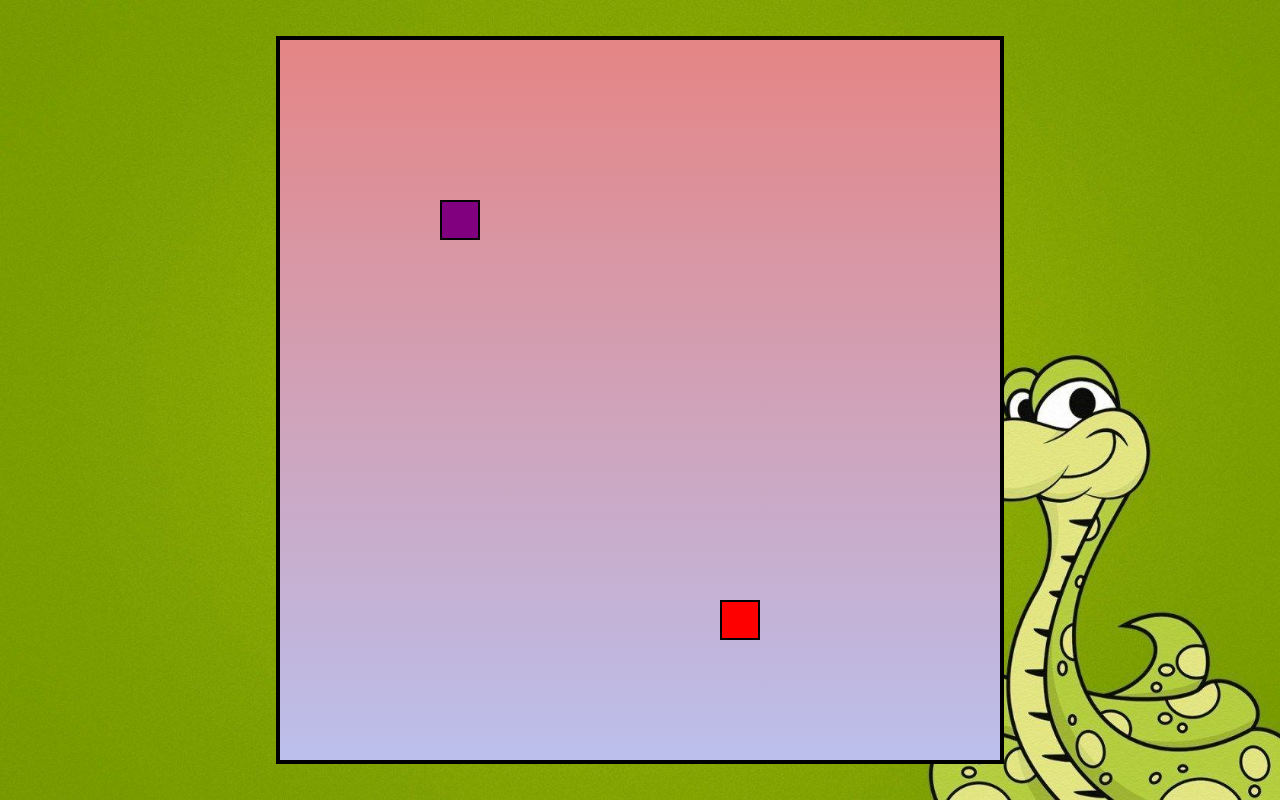
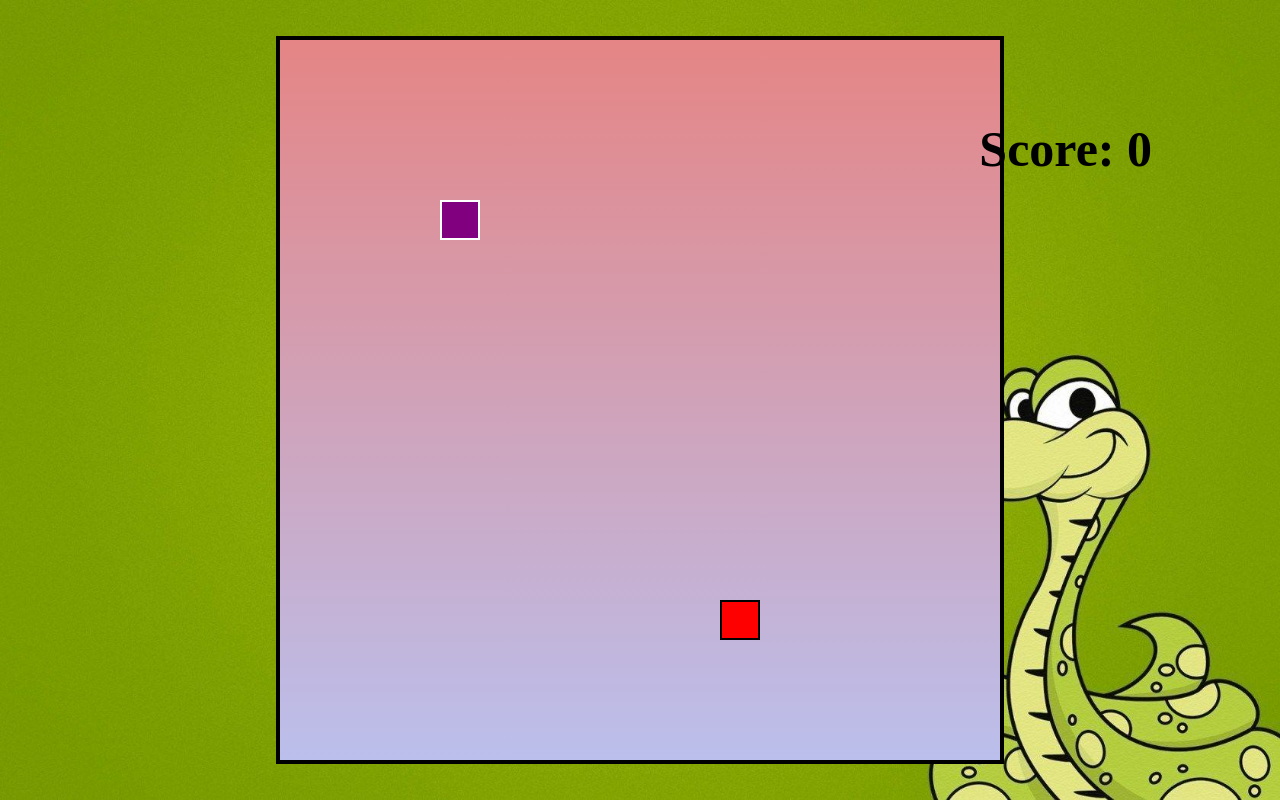
Before and after one commit to SubhamPaul21/Snake_Game_JS, a plain HTML site: page index.html in a window 1280 px wide. Drawn offline with Linux system fonts and the light colour scheme.

Commit message:
displays score beside the board

```diff
--- a/css/style.css
+++ b/css/style.css
@@ -13,6 +13,14 @@
     align-items: center;
 }
 
+#score {
+    font-size: 50px;
+    font-weight: bold;
+    position: absolute;
+    right: 10%;
+    top: 15%;
+}
+
 #board {
     height: 90vmin;
     width: 90vmin;
@@ -25,15 +33,16 @@
 
 .snakeHead {
     background-color: red;
-    border: 2px black solid;
+    border: .25vmin black solid;
 }
 
 .snakeBody {
     background-color: rgb(37, 168, 8);
-    border: 2px black solid;
+    border: .25vmin black solid;
+    border-radius: 10px;
 }
 
 .food {
     background-color: purple;
-    border: 2px black solid;
+    border: .25vmin white solid;
 }
--- a/index.html
+++ b/index.html
@@ -10,9 +10,8 @@
 
 <body>
     <div class="body">
-        <div id="board">
-
-        </div>
+        <div id="score"></div>
+        <div id="board"></div>
     </div>
 </body>
 <script type="module" src="js/index.js"></script>
--- a/js/index.js
+++ b/js/index.js
@@ -29,6 +29,8 @@ function gameEngine() {
     let board = document.getElementById("board");
     // declared to remove any redundant items from the board
     board.innerHTML = "";
+    // Display score
+    document.getElementById("score").innerHTML = `Score: ${score}`;
     // Display/Render the snake in the board
     displaySnake(board);
     // Display/Render the food in the board
@@ -63,6 +65,7 @@ function updateSnake() {
             { x: 12, y: 15 },
         ];
         score = 0;
+        document.getElementById("score").innerHTML = `Score: ${score}`;
         GAMEPLAY_SOUND.play();
     } else {
         for (let index = snakeArr.length - 2; index >= 0; index--) {
@@ -97,6 +100,7 @@ function updateFoodPosition() {
         snakeArr.unshift({ x: snakeArr[0].x + inputDir.x, y: snakeArr[0].y + inputDir.y });
         // Increment the score when snake eats the food
         score += 1;
+        document.getElementById("score").innerHTML = `Score: ${score}`;
         // Move the food to a new random position
         let a = 2;
         let b = 16;
```
